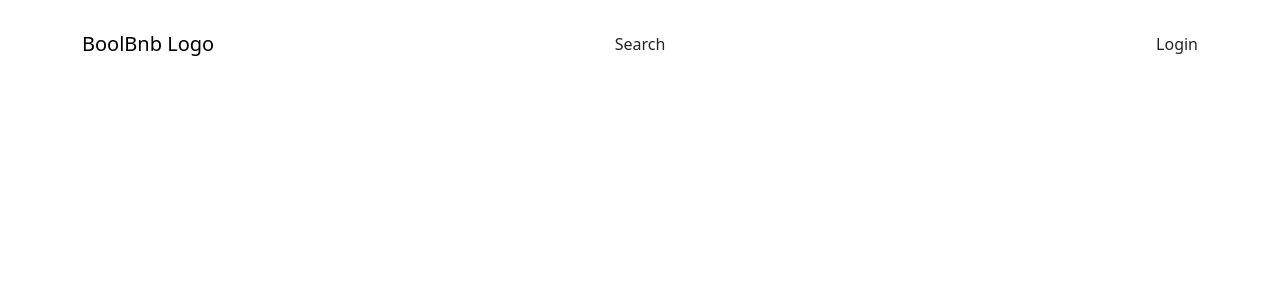
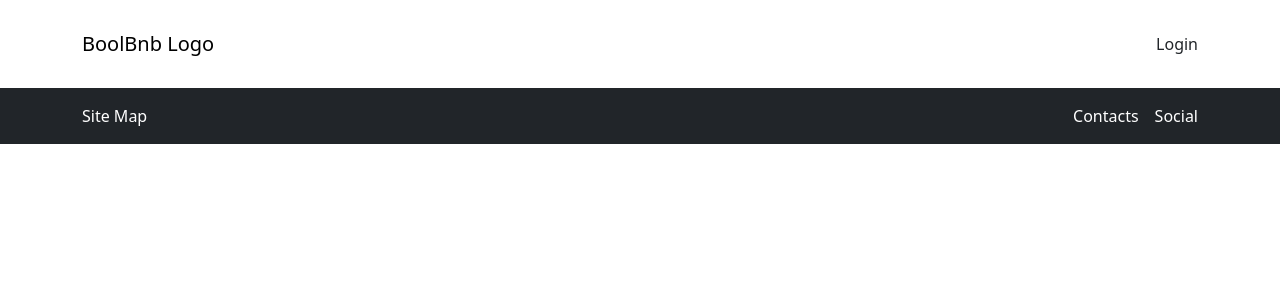
Before and after one commit to EliaBuratti/boolbnb-front, a Vue app: page /#/search in a window 1280 px wide. Before the commit this address led to /#/search. Shown: the top 300 px of the page. Built offline with nearby package versions, Linux system fonts and the light colour scheme; no server answers.

Commit message:
add footer

```diff
--- a/src/App.vue
+++ b/src/App.vue
@@ -1,10 +1,12 @@
 <script>
 import { state } from './store';
 import AppHeader from './components/AppHeader.vue';
+import AppFooter from './components/AppFooter.vue';
 export default {
     name: 'App',
     components: {
-        AppHeader
+        AppHeader,
+        AppFooter
     },
     mounted() {
         state.fetchData()
@@ -14,7 +16,5 @@ export default {
 
 <template>
     <AppHeader></AppHeader>
-    <router-view>
-
-    </router-view>
+    <AppFooter></AppFooter>
 </template>
--- /dev/null
+++ b/src/components/AppFooter.vue
@@ -0,0 +1,19 @@
+<script>
+export default {
+    name: 'AppFooter',
+}
+</script>
+
+<template>
+    <footer class="bg-dark py-3">
+        <div class="container d-flex justify-content-between">
+            <a href="#" class="text-decoration-none text-white">Site Map</a>
+            <div>
+                <a href="#" class="me-3 text-decoration-none text-white">Contacts</a>
+                <a href="#" class="text-decoration-none text-white">Social</a>
+            </div>
+        </div>
+    </footer>
+</template>
+
+<style lang="scss" scoped></style>
--- a/src/components/AppHeader.vue
+++ b/src/components/AppHeader.vue
@@ -1,10 +1,6 @@
 <script>
-import AppSearchHeader from './AppSearchHeader.vue';
 export default {
     name: 'AppHeader',
-    components: {
-        AppSearchHeader,
-    }
 }
 </script>
 
@@ -13,7 +9,6 @@ export default {
         <nav class="navbar navbar-expand-sm navbar-light">
             <div class="container">
                 <a class="navbar-brand" href="#">BoolBnb Logo</a>
-                <AppSearchHeader></AppSearchHeader>
                 <a class="nav-link active" aria-current="page" href="#">Login</a>
             </div>
         </nav>
--- a/src/components/AppSearchHeader.vue
+++ /dev/null
@@ -1,39 +0,0 @@
-<script>
-export default {
-    name: 'AppSearchHeader'
-}
-</script>
-
-<template>
-    <div class="position-absolute search-box">
-        <div id="search-collapse">Search</div>
-
-        <form action="#" method="get" id="search-box" class="d-none">
-            <div class="mb-3">
-                <label for="location" class="form-label">Where</label>
-                <input type="text" class="form-control" name="location" id="location" placeholder="Where?" />
-
-            </div>
-
-            <div class="mb-3">
-                <label for="number" class="form-label">Where</label>
-                <input type="number" class="form-control" name="number" id="number" placeholder="Number?" />
-
-            </div>
-
-            <div>
-                <button type="submit" class="btn btn-primary">Cerca</button>
-            </div>
-
-        </form>
-
-    </div>
-</template>
-
-<style lang="scss" scoped>
-.search-box {
-    top: 50%;
-    left: 50%;
-    transform: translate(-50%, -50%);
-}
-</style>
```
